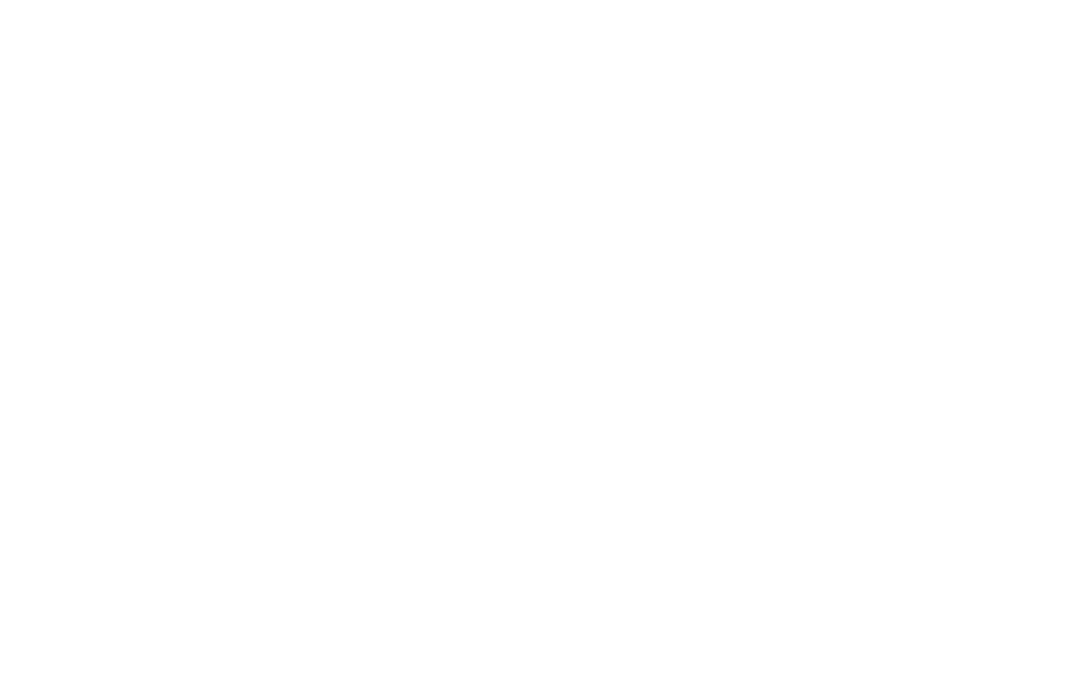
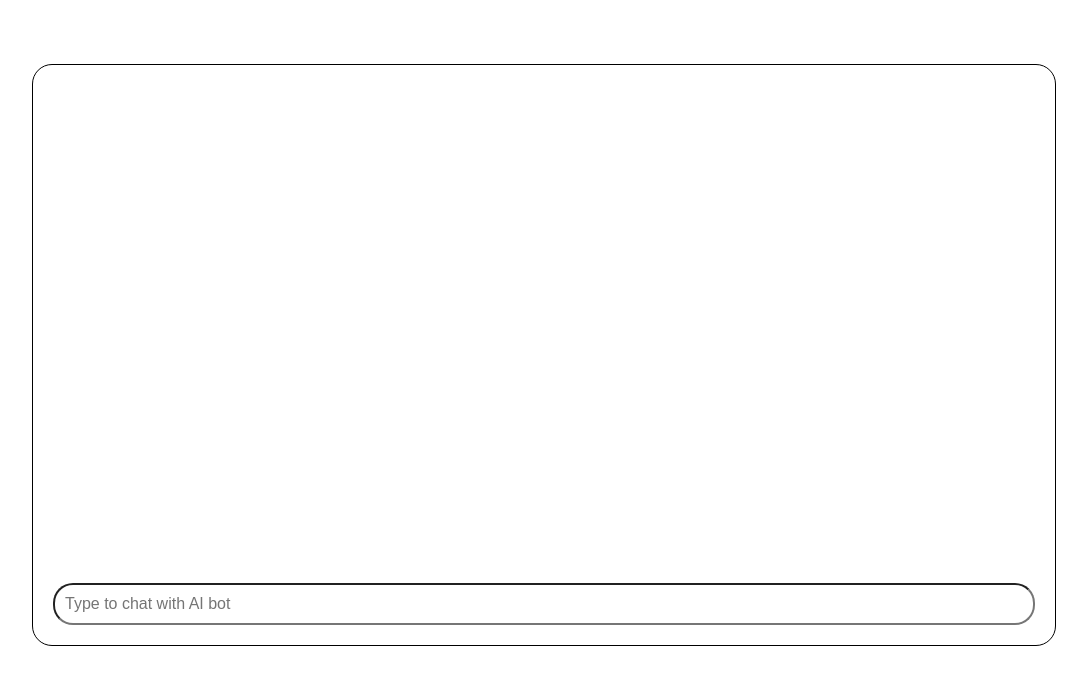
Before and after one commit to JordanWarlock/AirlineSystem, a React (Create React App) app in the folder frontend/: page /contact in a window 1280 px wide. Before the commit this address had no page. Shown: the top 684 px of the page, without its empty margins (96-1183 px from the left). Built offline with nearby package versions, Linux system fonts and the light colour scheme.

Commit message:
added chat page and implemented simple chatting with bot

```diff
--- a/frontend/src/App.js
+++ b/frontend/src/App.js
@@ -1,6 +1,7 @@
 import "./App.css";
 import BookingPage from "./Pages/BookingPage";
 import HomePage from "./Pages/HomePage";
+import ContactUsPage from "./Pages/ContactUsPage";
 import { BrowserRouter as Router, Route, Routes } from "react-router-dom";
 
 function App() {
@@ -9,6 +10,7 @@
       <Routes>
         <Route path="/" element={<HomePage />} />
         <Route path="/bookingPage" element={<BookingPage />} />
+        <Route path="/contact" element={<ContactUsPage />} />
       </Routes>
     </Router>
   );
--- a/frontend/src/Components/Header.jsx
+++ b/frontend/src/Components/Header.jsx
@@ -31,6 +31,11 @@
                   About
                 </Link>
               </li>
+              <li>
+                <Link to="/contact" className="link">
+                  Contact Us
+                </Link>
+              </li>
             </h2>
           </ul>
         </nav>
--- /dev/null
+++ b/frontend/src/Pages/ContactUsPage.jsx
@@ -0,0 +1,66 @@
+import { React, useState, useRef, useEffect } from "react";
+import "../css/ContactUsPage.css";
+import axios from "axios";
+
+const ContactUsPage = () => {
+  const [chats, setChats] = useState([]);
+  const chatSpaceRef = useRef(null);
+  const fetchAIResponse = async (chat) => {
+    try {
+      const response = await axios.post(
+        "http://localhost:5000/api/generateResponse",
+        chat
+      );
+      setChats((prevChats) => [...prevChats, response.data]);
+    } catch (err) {
+      console.error(err);
+    }
+  };
+
+  function handleEnterPressed(e) {
+    if (e.key === "Enter") {
+      if (e.target.value !== "") {
+        const chat = {
+          message: e.target.value,
+          type: "Human",
+        };
+        setChats((prevChats) => [...prevChats, chat]);
+        fetchAIResponse(chat);
+        console.log(chats);
+        e.target.value = "";
+      }
+    }
+  }
+
+  useEffect(() => {
+    if (chatSpaceRef.current) {
+      chatSpaceRef.current.scrollTop = chatSpaceRef.current.scrollHeight;
+    }
+  }, [chats]);
+
+  return (
+    <div className="container">
+      <div className="chat-space-wrapper" ref={chatSpaceRef}>
+        {chats.map((chat, index) =>
+          chat["type"] === "Human" ? (
+            <div className="text text-human" key={index}>
+              {chat["message"]}
+            </div>
+          ) : (
+            <div className="text text-ai" key={index}>
+              {chat["message"]}
+            </div>
+          )
+        )}
+        <input
+          type="text"
+          className="message-input"
+          placeholder="Type to chat with AI bot"
+          onKeyDown={handleEnterPressed}
+        />
+      </div>
+    </div>
+  );
+};
+
+export default ContactUsPage;
--- /dev/null
+++ b/frontend/src/css/ContactUsPage.css
@@ -0,0 +1,43 @@
+.container {
+  padding: 5% 10%;
+  overflow: hidden;
+}
+
+.chat-space-wrapper {
+  border: 1px solid;
+  display: flex;
+  flex-direction: column;
+  overflow-y: auto;
+  border-radius: 20px;
+  padding: 10px 20px;
+  height: 70vh;
+}
+
+.text {
+  max-width: 50%;
+  padding: 5px 20px;
+  margin: 10px 0px;
+  border-radius: 20px;
+  word-wrap: break-word;
+  overflow-wrap: break-word;
+}
+
+.text-human {
+  text-align: right;
+  background-color: green;
+  align-self: flex-end;
+}
+
+.text-ai {
+  text-align: left;
+  align-self: flex-start;
+  background-color: lightblue;
+}
+
+.message-input {
+  padding: 10px 10px;
+  border-radius: 20px;
+  font-size: 1rem;
+  margin: 10px 0px;
+  margin-top: auto;
+}
```
Also changed, not shown: 2 other files (tests, documents, lock files or other folders).
